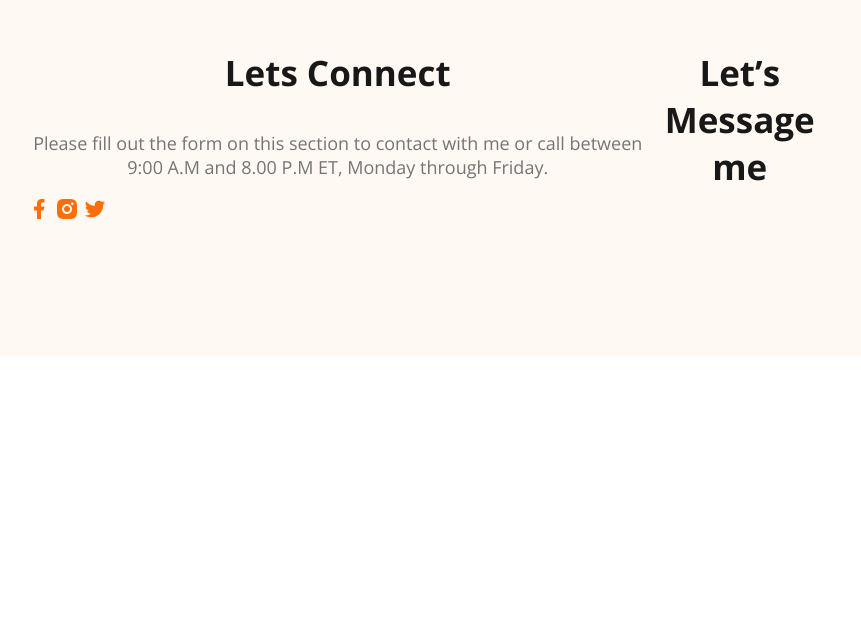
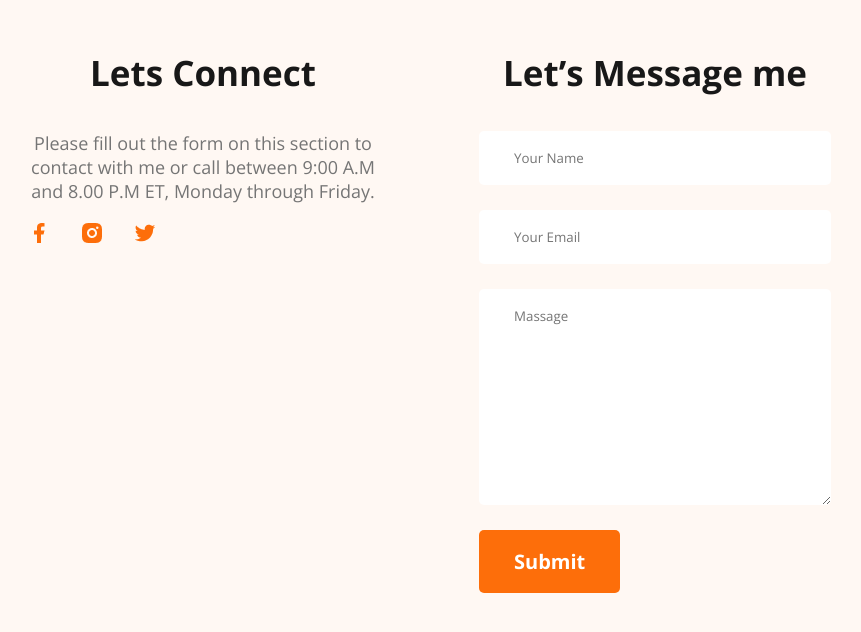
Before and after one commit to shahajalal-shawon/My-First-Portfolio, a plain HTML site: page index.html in a window 1280 px wide. Shown: the part 3345-3977 px from the top of the page, without its empty margins (211-1072 px from the left). Before the commit the page ends 3709 px from the top, so only its background shows below. Drawn offline with nearby package versions, Linux system fonts and the light colour scheme.

Commit message:
fisished footer with contact form

```diff
--- a/css/style.css
+++ b/css/style.css
@@ -169,6 +169,23 @@ main{
 footer{
     margin-top: 120px;
     display: flex;
+    gap: 100px;
     background: #FFF8F3;
     padding: 130px 230px;
 }
+.social_links a{
+    margin-right: 25px;
+}
+.footer_coloum{
+    width: 50%;
+}
+.contact input[type="text"], .contact input[type="email"], textarea{
+    display: block;
+    margin-bottom: 25px;
+    padding: 18px 35px;
+    color: #757575;
+    background: #FFF;
+    border-radius: 5px;
+    border: 0;
+    width: 100%;
+}
--- a/index.html
+++ b/index.html
@@ -163,6 +163,12 @@
    </div>
    <div class="footer_coloum">
     <h3 class="section_tittle">Let’s Message me</h3>
+    <form class="contact" action="">
+        <input type="text" placeholder="Your Name">
+        <input type="email" name="" id="" placeholder="Your Email">
+        <textarea name="" id="" cols="30" rows="10" placeholder="Massage"></textarea>
+        <input class="btn" type="submit" value="Submit">
+    </form>
    </div>
 
 
```
